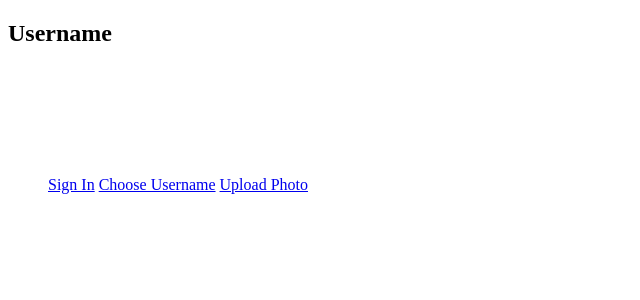
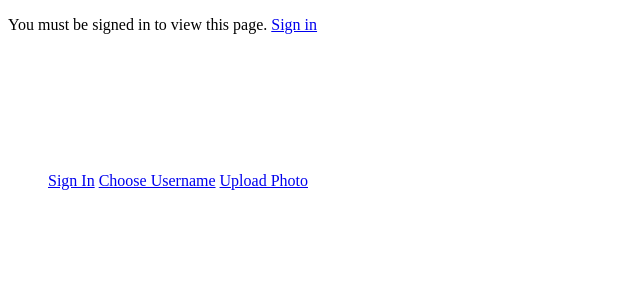
Before and after one commit to sambuaneesh/digi-tree, a SvelteKit app: page /login/username in a window 1280 px wide. Shown: the top 300 px of the page, without its empty margins (0-640 px from the left). Built offline with nearby package versions, Linux system fonts and the light colour scheme; no server answers.

Commit message:
enable authchecks

```diff
--- /dev/null
+++ b/src/lib/components/AuthCheck.svelte
@@ -0,0 +1,12 @@
+<script lang="ts">
+  import { user } from "$lib/firebase";
+</script>
+
+{#if $user}
+  <slot />
+{:else}
+  <p class="text-error">
+    You must be signed in to view this page.
+    <a class="btn btn-primary" href="/login">Sign in</a>
+  </p>
+{/if}
--- a/src/routes/login/+layout.svelte
+++ b/src/routes/login/+layout.svelte
@@ -1,6 +1,7 @@
 <script lang="ts">
   import { page } from "$app/stores";
   import AnimatedRoute from "$lib/components/AnimatedRoute.svelte";
+  import AuthCheck from "$lib/components/AuthCheck.svelte";
 </script>
 
 <AnimatedRoute>
@@ -9,7 +10,14 @@
     style="height: 140px;"
   >
     <div class="card-body items-center text-center">
-      <slot />
+      <!-- Enable authchecks in username and photo route -->
+      {#if $page.route.id?.match(/username|photo/g)}
+        <AuthCheck>
+          <slot />
+        </AuthCheck>
+      {:else}
+        <slot />
+      {/if}
     </div>
   </main>
 </AnimatedRoute>
--- a/src/routes/login/photo/+page.svelte
+++ b/src/routes/login/photo/+page.svelte
@@ -1,5 +1,4 @@
 <script lang="ts">
-
 </script>
 
 <h2>Photo</h2>
--- a/src/routes/login/username/+page.svelte
+++ b/src/routes/login/username/+page.svelte
@@ -1,5 +1,4 @@
 <script lang="ts">
-
 </script>
 
 <h2>Username</h2>
```
